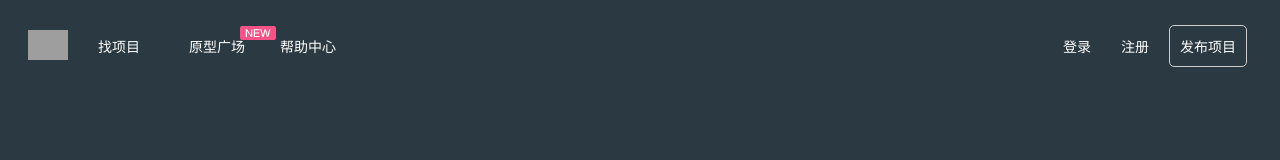
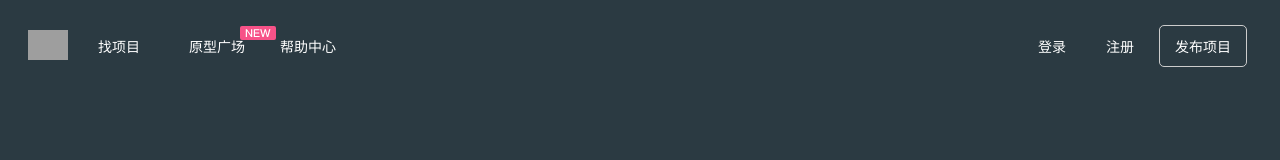
Before and after one commit to bo-ddd/machao2, a Nuxt app: page / in a window 1280 px wide. Shown: the top 160 px of the page. Built offline with nearby package versions, Linux system fonts and the light colour scheme; grey boxes are pictures that could not be loaded; a small style sheet from the web is missing.

Commit message:
update code

```diff
--- a/components/HeaderCom.vue
+++ b/components/HeaderCom.vue
@@ -98,7 +98,7 @@ header {
 
 .btns .btn {
     display: inline-block;
-    padding: 10px;
+    padding: 10px 15px;
     border-radius: 5px;
     margin: 0 5px;
 }
```
Also changed, not shown: pages/index.vue (+1 -32 lines).
